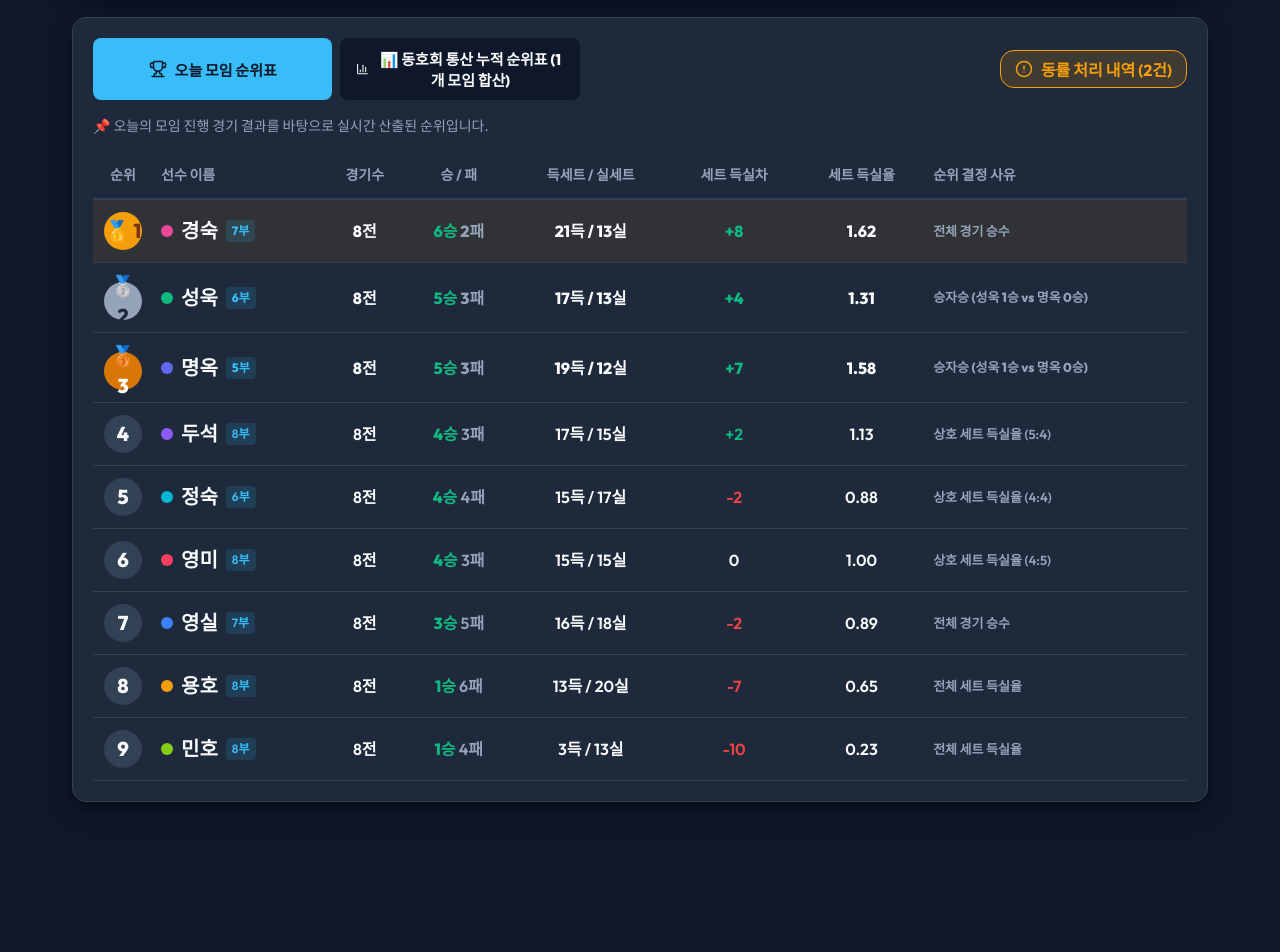
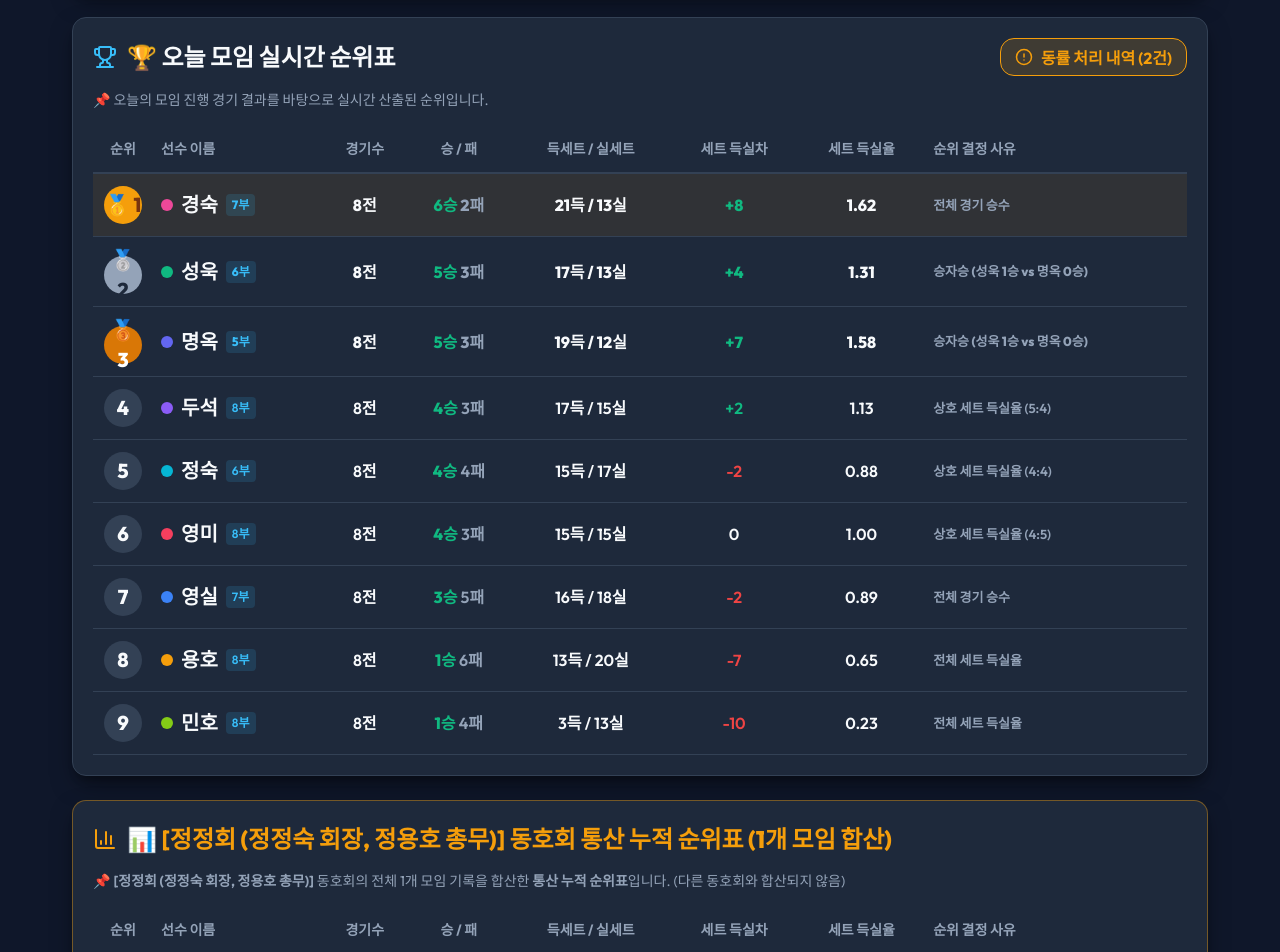
Before and after one commit to swmin/pingpong-club, a React (Vite) app: page / in a window 1280 px wide. Shown: the part 1080-2032 px from the top of the page. Before the commit the page ends 1974 px from the top, so only its background shows below. Built offline with nearby package versions, Linux system fonts and the light colour scheme; a web font is replaced by a local one.

Commit message:
feat: include both today's leaderboard and cumulative leaderboard in PNG export

```diff
--- a/src/components/RankingTable.jsx
+++ b/src/components/RankingTable.jsx
@@ -1,110 +1,27 @@
-import React, { useState } from 'react';
-import { Trophy, Award, AlertCircle, BarChart3 } from 'lucide-react';
+import React from 'react';
+import { Trophy, AlertCircle, BarChart3 } from 'lucide-react';
 
 export default function RankingTable({
-  rankings,
-  cumulativeRankings,
-  tieBreakerExplanations,
-  cumulativeTieBreakerExplanations,
+  rankings = [],
+  cumulativeRankings = [],
+  tieBreakerExplanations = [],
+  cumulativeTieBreakerExplanations = [],
   onOpenTieBreakerModal,
-  clubName,
-  sessionsCount,
+  clubName = '동호회',
+  sessionsCount = 1,
 }) {
-  const [activeTab, setActiveTab] = useState('session'); // 'session' | 'cumulative'
-
-  const currentList = activeTab === 'session' ? rankings : cumulativeRankings;
-  const currentExplanations = activeTab === 'session' ? tieBreakerExplanations : cumulativeTieBreakerExplanations;
-
+  const renderTableRows = (list) => {
+    if (!list || list.length === 0) {
       return (
-    <div style={{
-      backgroundColor: 'var(--bg-card)',
-      border: '1px solid var(--border-color)',
-      borderRadius: 'var(--radius-md)',
-      padding: '20px',
-      marginTop: '24px',
-      boxShadow: 'var(--shadow-main)'
-    }}>
-      {/* Tab Switcher & Header */}
-      <div style={{ display: 'flex', alignItems: 'center', justifyContent: 'space-between', marginBottom: '16px', flexWrap: 'wrap', gap: '12px' }}>
-        <div style={{ display: 'flex', gap: '8px', flexWrap: 'wrap' }}>
-          <button
-            className="tab-btn"
-            onClick={() => setActiveTab('session')}
-            style={{
-              padding: '10px 16px',
-              fontSize: '15px',
-              fontWeight: '800',
-              backgroundColor: activeTab === 'session' ? 'var(--accent-primary)' : 'var(--bg-main)',
-              color: activeTab === 'session' ? '#0f172a' : 'var(--text-main)',
-              borderRadius: 'var(--radius-sm)',
-            }}
-          >
-            <Trophy size={18} />
-            <span>오늘 모임 순위표</span>
-          </button>
-
-          <button
-            className="tab-btn"
-            onClick={() => setActiveTab('cumulative')}
-            style={{
-              padding: '10px 16px',
-              fontSize: '15px',
-              fontWeight: '800',
-              backgroundColor: activeTab === 'cumulative' ? '#f59e0b' : 'var(--bg-main)',
-              color: activeTab === 'cumulative' ? '#0f172a' : 'var(--text-main)',
-              borderRadius: 'var(--radius-sm)',
-            }}
-          >
-            <BarChart3 size={18} />
-            <span>📊 동호회 통산 누적 순위표 ({sessionsCount}개 모임 합산)</span>
-          </button>
-        </div>
-
-        {currentExplanations && currentExplanations.length > 0 && (
-          <button
-            className="btn-secondary"
-            onClick={onOpenTieBreakerModal}
-            style={{ backgroundColor: 'rgba(245, 158, 11, 0.15)', color: '#f59e0b', borderColor: '#f59e0b', padding: '6px 14px' }}
-          >
-            <AlertCircle size={18} />
-            <span>동률 처리 내역 ({currentExplanations.length}건)</span>
-          </button>
-        )}
-      </div>
-
-      <div style={{ fontSize: '14px', color: 'var(--text-muted)', marginBottom: '16px' }}>
-        {activeTab === 'session' ? (
-          <span>📌 오늘의 모임 진행 경기 결과를 바탕으로 실시간 산출된 순위입니다.</span>
-        ) : (
-          <span>📌 <strong>[{clubName}]</strong> 동호회의 전체 {sessionsCount}개 모임 기록을 합산한 **통산 누적 순위표**입니다. (다른 동호회와 합산되지 않음)</span>
-        )}
-      </div>
-
-      {/* Standings Table */}
-      <div style={{ overflowX: 'auto' }}>
-        <table style={{ width: '100%', borderCollapse: 'collapse', textAlign: 'center', minWidth: '600px' }}>
-          <thead>
-            <tr style={{ borderBottom: '2px solid var(--border-color)', color: 'var(--text-muted)', fontSize: '14px' }}>
-              <th style={{ padding: '12px 8px', width: '60px' }}>순위</th>
-              <th style={{ padding: '12px 8px', textAlign: 'left' }}>선수 이름</th>
-              <th style={{ padding: '12px 8px' }}>경기수</th>
-              <th style={{ padding: '12px 8px' }}>승 / 패</th>
-              <th style={{ padding: '12px 8px' }}>득세트 / 실세트</th>
-              <th style={{ padding: '12px 8px' }}>세트 득실차</th>
-              <th style={{ padding: '12px 8px' }}>세트 득실율</th>
-              <th style={{ padding: '12px 8px', textAlign: 'left' }}>순위 결정 사유</th>
-            </tr>
-          </thead>
-
-          <tbody>
-            {currentList.length === 0 ? (
         <tr>
           <td colSpan={8} style={{ padding: '30px', color: 'var(--text-muted)' }}>
             기록된 경기 데이터가 없습니다.
           </td>
         </tr>
-            ) : (
-              currentList.map((st) => (
+      );
+    }
+
+    return list.map((st) => (
       <tr
         key={st.id}
         style={{
@@ -149,18 +66,113 @@ export default function RankingTable({
         </td>
 
         <td style={{ padding: '12px 8px', fontFamily: 'Outfit, monospace' }}>
-                    {st.setRatio.toFixed(2)}
+          {st.setRatio ? st.setRatio.toFixed(2) : '0.00'}
         </td>
 
         <td style={{ padding: '12px 8px', textAlign: 'left', fontSize: '13px', color: 'var(--text-muted)' }}>
           {st.tieReason || '승수 반영'}
         </td>
       </tr>
-              ))
+    ));
+  };
+
+  return (
+    <div style={{ display: 'flex', flexDirection: 'column', gap: '24px', marginTop: '24px' }}>
+      {/* 1. Today's Meeting Standings */}
+      <div style={{
+        backgroundColor: 'var(--bg-card)',
+        border: '1px solid var(--border-color)',
+        borderRadius: 'var(--radius-md)',
+        padding: '20px',
+        boxShadow: 'var(--shadow-main)'
+      }}>
+        <div style={{ display: 'flex', alignItems: 'center', justifyContent: 'space-between', marginBottom: '14px', flexWrap: 'wrap', gap: '12px' }}>
+          <div style={{ display: 'flex', alignItems: 'center', gap: '10px' }}>
+            <Trophy size={24} color="var(--accent-primary)" />
+            <h3 style={{ fontSize: 'var(--font-xl)', fontWeight: '900', color: 'var(--text-main)' }}>
+              🏆 오늘 모임 실시간 순위표
+            </h3>
+          </div>
+
+          {tieBreakerExplanations && tieBreakerExplanations.length > 0 && (
+            <button
+              className="btn-secondary"
+              onClick={onOpenTieBreakerModal}
+              data-html2canvas-ignore="true"
+              style={{ backgroundColor: 'rgba(245, 158, 11, 0.15)', color: '#f59e0b', borderColor: '#f59e0b', padding: '6px 14px' }}
+            >
+              <AlertCircle size={18} />
+              <span>동률 처리 내역 ({tieBreakerExplanations.length}건)</span>
+            </button>
           )}
+        </div>
+
+        <div style={{ fontSize: '14px', color: 'var(--text-muted)', marginBottom: '16px' }}>
+          📌 오늘의 모임 진행 경기 결과를 바탕으로 실시간 산출된 순위입니다.
+        </div>
+
+        <div style={{ overflowX: 'auto' }}>
+          <table style={{ width: '100%', borderCollapse: 'collapse', textAlign: 'center', minWidth: '600px' }}>
+            <thead>
+              <tr style={{ borderBottom: '2px solid var(--border-color)', color: 'var(--text-muted)', fontSize: '14px' }}>
+                <th style={{ padding: '12px 8px', width: '60px' }}>순위</th>
+                <th style={{ padding: '12px 8px', textAlign: 'left' }}>선수 이름</th>
+                <th style={{ padding: '12px 8px' }}>경기수</th>
+                <th style={{ padding: '12px 8px' }}>승 / 패</th>
+                <th style={{ padding: '12px 8px' }}>득세트 / 실세트</th>
+                <th style={{ padding: '12px 8px' }}>세트 득실차</th>
+                <th style={{ padding: '12px 8px' }}>세트 득실율</th>
+                <th style={{ padding: '12px 8px', textAlign: 'left' }}>순위 결정 사유</th>
+              </tr>
+            </thead>
+            <tbody>
+              {renderTableRows(rankings)}
             </tbody>
           </table>
         </div>
       </div>
+
+      {/* 2. All-Time Cumulative Standings */}
+      <div style={{
+        backgroundColor: 'var(--bg-card)',
+        border: '1px solid rgba(245, 158, 11, 0.4)',
+        borderRadius: 'var(--radius-md)',
+        padding: '20px',
+        boxShadow: 'var(--shadow-main)'
+      }}>
+        <div style={{ display: 'flex', alignItems: 'center', justifyContent: 'space-between', marginBottom: '14px', flexWrap: 'wrap', gap: '12px' }}>
+          <div style={{ display: 'flex', alignItems: 'center', gap: '10px' }}>
+            <BarChart3 size={24} color="#f59e0b" />
+            <h3 style={{ fontSize: 'var(--font-xl)', fontWeight: '900', color: '#f59e0b' }}>
+              📊 [{clubName}] 동호회 통산 누적 순위표 ({sessionsCount}개 모임 합산)
+            </h3>
+          </div>
+        </div>
+
+        <div style={{ fontSize: '14px', color: 'var(--text-muted)', marginBottom: '16px' }}>
+          📌 <strong>[{clubName}]</strong> 동호회의 전체 {sessionsCount}개 모임 기록을 합산한 <strong>통산 누적 순위표</strong>입니다. (다른 동호회와 합산되지 않음)
+        </div>
+
+        <div style={{ overflowX: 'auto' }}>
+          <table style={{ width: '100%', borderCollapse: 'collapse', textAlign: 'center', minWidth: '600px' }}>
+            <thead>
+              <tr style={{ borderBottom: '2px solid var(--border-color)', color: 'var(--text-muted)', fontSize: '14px' }}>
+                <th style={{ padding: '12px 8px', width: '60px' }}>순위</th>
+                <th style={{ padding: '12px 8px', textAlign: 'left' }}>선수 이름</th>
+                <th style={{ padding: '12px 8px' }}>경기수</th>
+                <th style={{ padding: '12px 8px' }}>승 / 패</th>
+                <th style={{ padding: '12px 8px' }}>득세트 / 실세트</th>
+                <th style={{ padding: '12px 8px' }}>세트 득실차</th>
+                <th style={{ padding: '12px 8px' }}>세트 득실율</th>
+                <th style={{ padding: '12px 8px', textAlign: 'left' }}>순위 결정 사유</th>
+              </tr>
+            </thead>
+            <tbody>
+              {renderTableRows(cumulativeRankings)}
+            </tbody>
+          </table>
+        </div>
+      </div>
+    </div>
   );
 }
```
Also changed, not shown: pingpong-club-scoreboard.html (+1 -1 lines). Lines whose indentation alone changed are shown as unchanged.
